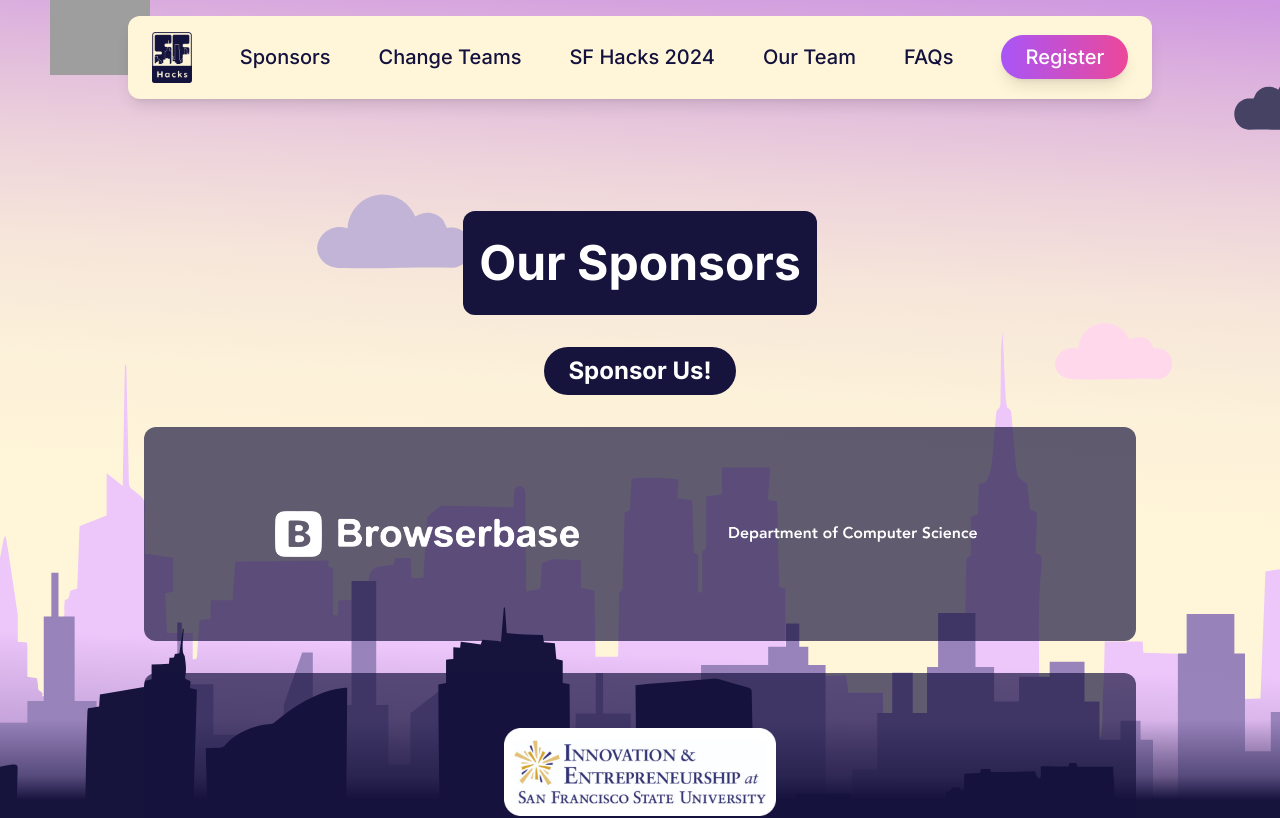
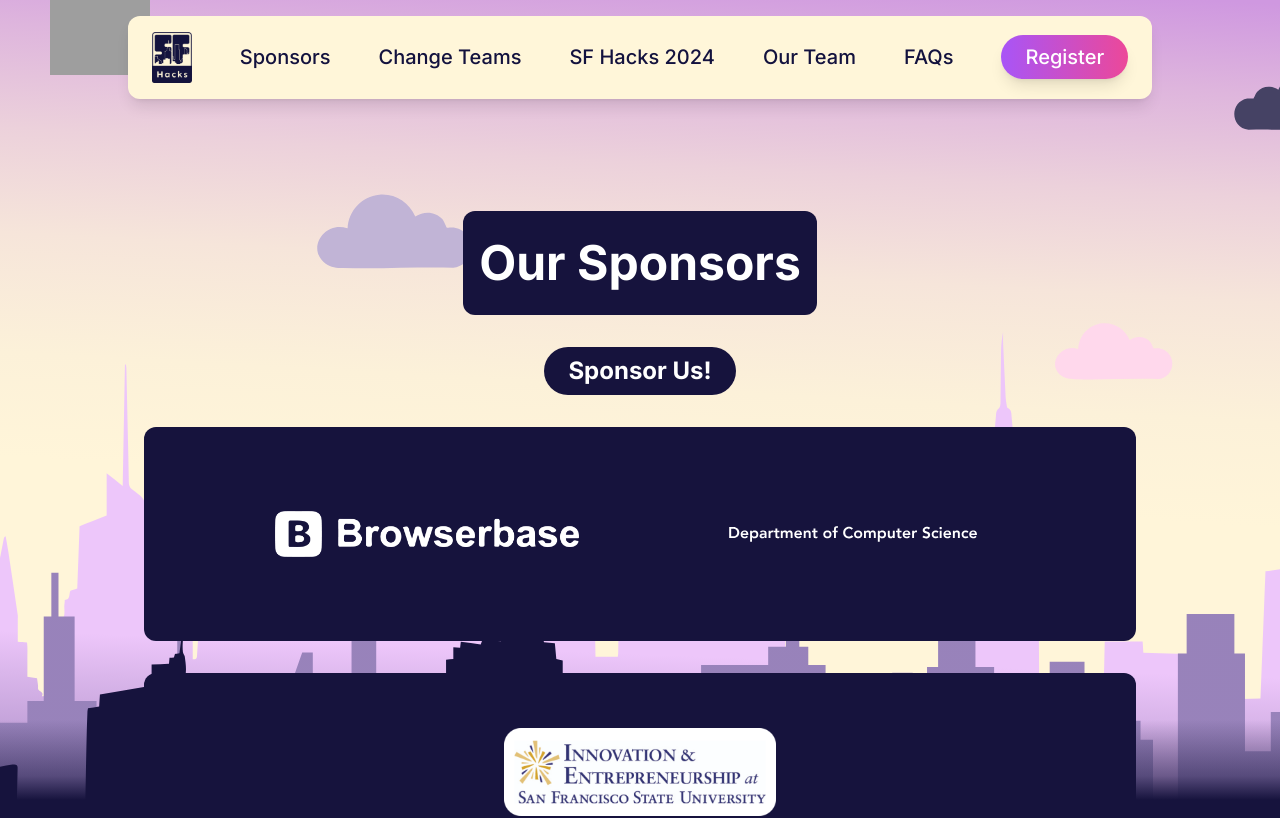
Before and after one commit to SF-Hacks-at-SFSU/sfhacks2025, a Next.js app: page /sponsors in a window 1280 px wide. Shown: the top 818 px of the page. Built offline with nearby package versions, Linux system fonts and the light colour scheme; grey boxes are pictures that could not be loaded.

Commit message:
Made sponsor container background opaque

```diff
--- a/src/app/sponsors/styles.css
+++ b/src/app/sponsors/styles.css
@@ -115,6 +115,8 @@ a[href^="#"] {
 	flex-wrap: wrap;
 	justify-content: space-evenly;
 
+	background-color: var(--background-color-solid);
+
 	& > a {
 		display: flex;
 		justify-content: center;
```
